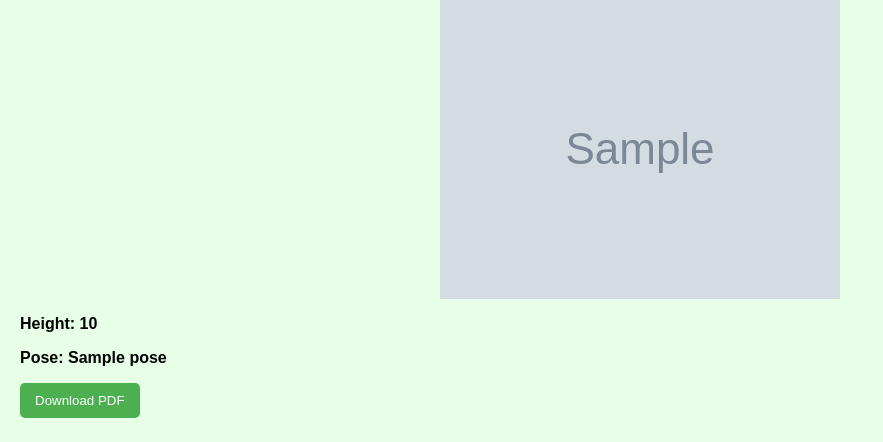
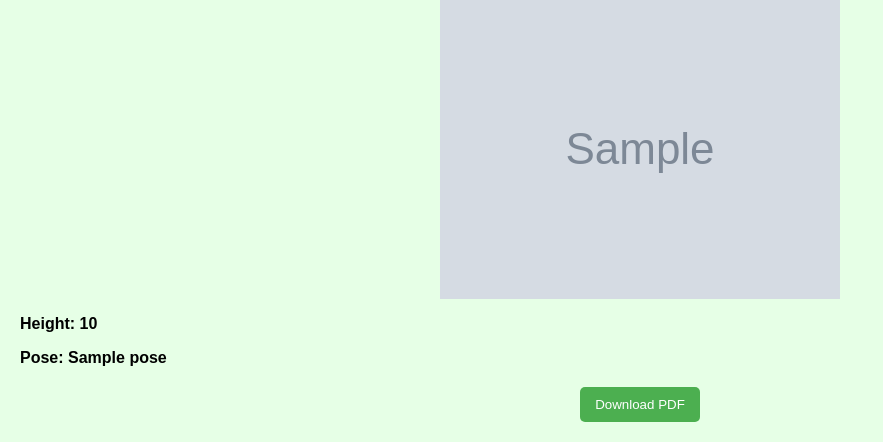
Before and after one commit to zaidworks515/measuremates, a Python web app: template templates/result.html in a window 1280 px wide. Shown: the part 497-939 px from the top of the page, without its empty margins (0-883 px from the left). Before the commit the page ends 915 px from the top, so only its background shows below. Run offline with Jinja, Linux system fonts and the light colour scheme; the template is opened without the code that fills it: most values are stand-ins (such as "Sample title", 1, 10 or a date in 2020); grey boxes marked "Sample" are stand-in pictures.

Commit message:
Update result.html

```diff
--- a/templates/result.html
+++ b/templates/result.html
@@ -22,24 +22,25 @@
 
 <body>
 
-    <div class="result">
+    <div id="content">   <!-- In js we have content as id -->
         {% for i in range(0, input_image|length) %}
             <h1>Result</h1>
             <h2>Input Image:</h2>
             <img src="{{ input_image[i] }}" alt="Input Image">
             <h2>Output Image:</h2>
             <img src="{{ output_image[i] }}" alt="Output Image">
-
             <b><p>Height: {{ height }}</p></b>
             <b><p>Pose: {{ pose }}</p></b>
         {% endfor %}
-        <button class="downloadPdf">Download PDF</button>
+
+
     </div>
+    <button id="downloadPdf" style="display: block; margin: 20px auto;">Download PDF</button>
 
 
     <script>
         // Use class instead of ID for the button selector to handle multiple buttons
-        $('.downloadPdf').click(function () {
+        $('#downloadPdf').click(function () {
             CreatePDFfromHTML();
         });
     </script>
```
